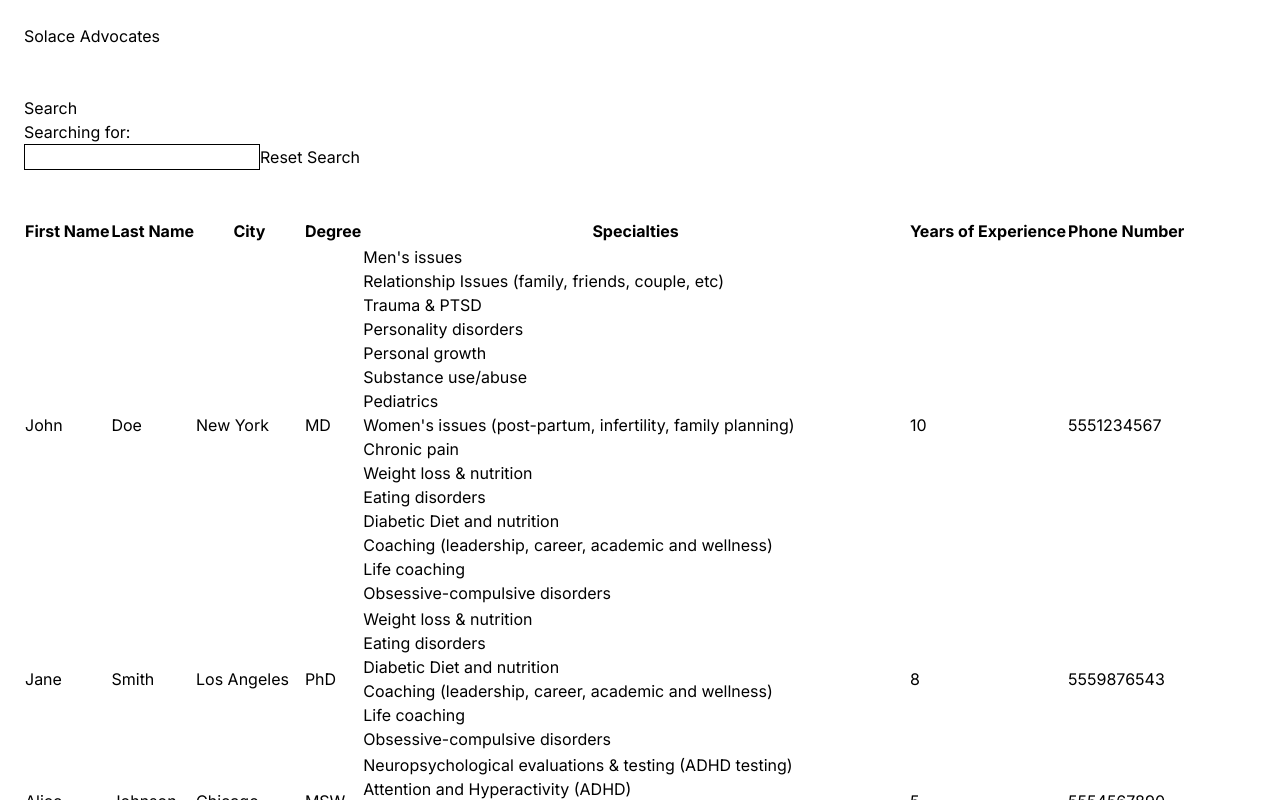
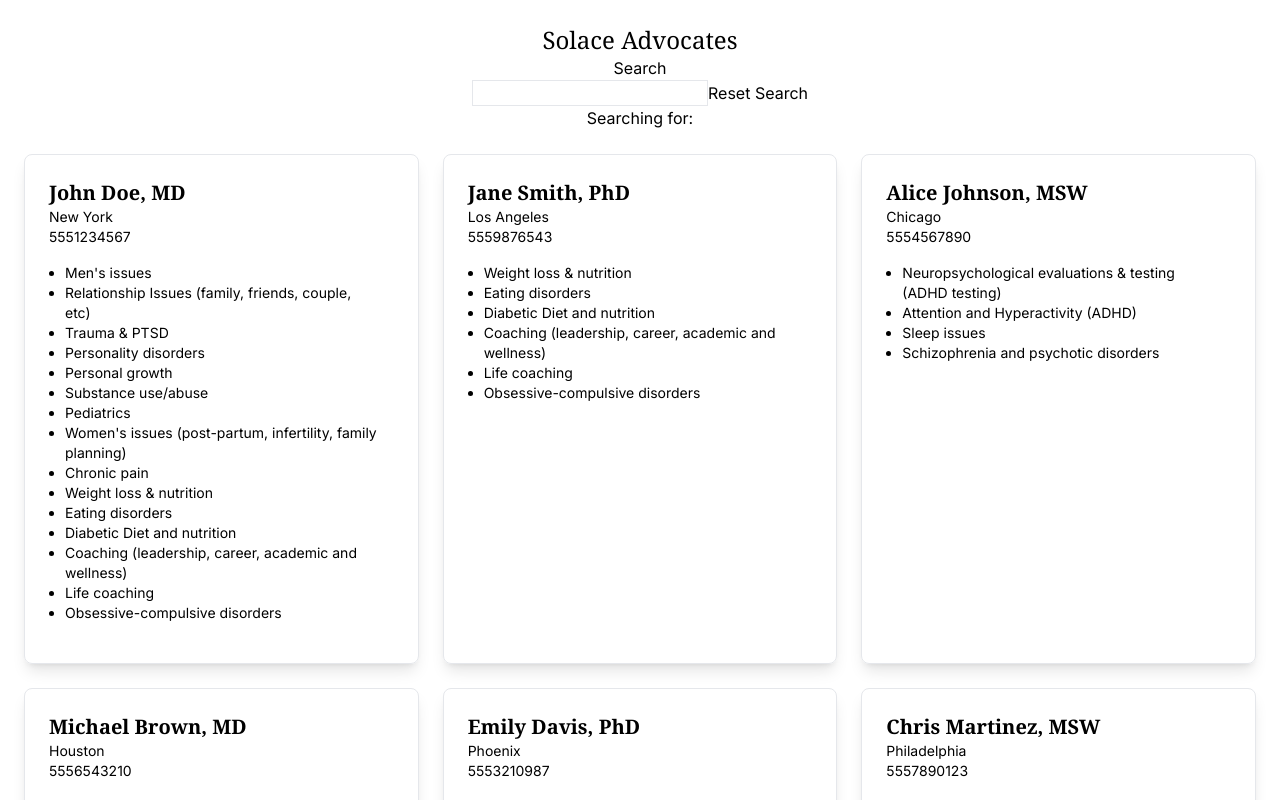
Before and after one commit to barberboy/ben-barber-solace-candidate-assignment, a Next.js app: page / in a window 1280 px wide. Shown: the top 800 px of the page. Built offline with nearby package versions, Linux system fonts and the light colour scheme.

Commit message:
Add initial styles, converting the table to a list of cards

```diff
--- a/src/app/page.tsx
+++ b/src/app/page.tsx
@@ -71,52 +71,34 @@ export default function Home() {
   };
 
   return (
-    <main style={{ margin: "24px" }}>
-      <h1>Solace Advocates</h1>
-      <br />
-      <br />
-      <div>
+    <main className="container mx-auto p-6">
+      <h1 className="font-serif text-center text-2xl">Solace Advocates</h1>
+      <div className="text-center">
         <p>Search</p>
+        <input className="border" ref={searchInput} onChange={onSearchChange} />
+        <button onClick={onResetClick}>Reset Search</button>
         <p>
           Searching for: <span ref={searchTermElement}></span>
         </p>
-        <input ref={searchInput} style={{ border: "1px solid black" }} onChange={onSearchChange} />
-        <button onClick={onResetClick}>Reset Search</button>
       </div>
-      <br />
-      <br />
-      <table>
-        <thead>
-          <tr>
-            <th>First Name</th>
-            <th>Last Name</th>
-            <th>City</th>
-            <th>Degree</th>
-            <th>Specialties</th>
-            <th>Years of Experience</th>
-            <th>Phone Number</th>
-          </tr>
-        </thead>
-        <tbody>
-          {filteredAdvocates.map((advocate) => {
-            return (
-              <tr key={advocate.firstName + advocate.lastName}>
-                <td>{advocate.firstName}</td>
-                <td>{advocate.lastName}</td>
-                <td>{advocate.city}</td>
-                <td>{advocate.degree}</td>
-                <td>
-                  {advocate.specialties.map((s) => (
-                    <div key={s}>{s}</div>
-                  ))}
-                </td>
-                <td>{advocate.yearsOfExperience}</td>
-                <td>{advocate.phoneNumber}</td>
-              </tr>
-            );
-          })}
-        </tbody>
-      </table>
+      <div className="grid gap-6 my-6 lg:grid-cols-3 md:grid-cols-2">
+        {filteredAdvocates.map(advocate => {
+          return (
+            <div className="p-6 border rounded-lg shadow-lg" key={advocate.firstName + advocate.lastName}>
+              <h3 className="font-serif font-bold text-xl">{advocate.firstName} {advocate.lastName}, {advocate.degree}</h3>
+              <div className="text-sm">{advocate.city}</div>
+              <div className="text-sm">{advocate.phoneNumber}</div>
+              <ul className="m-4 text-sm">
+                {advocate.specialties.map((s) => (
+                  <li className="list-disc" key={s}>{s}</li>
+                ))}
+              </ul>
+              {/* <td>{advocate.yearsOfExperience}</td> */}
+              {/* <td></td> */}
+            </div>
+          );
+        })}
+      </div>
     </main>
   );
 }
```
Also changed, not shown: 1 other file (tests, documents, lock files or other folders).
